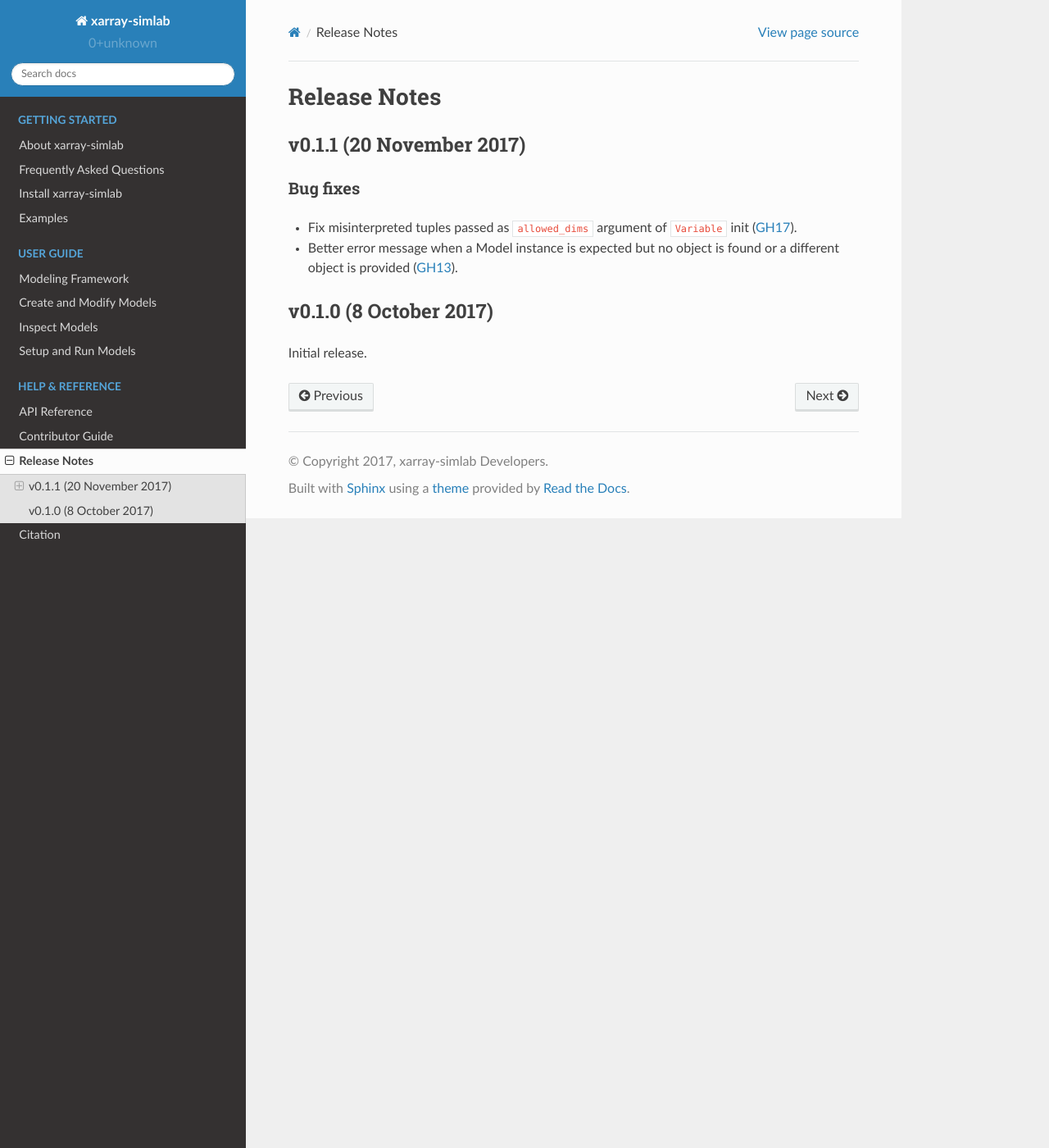
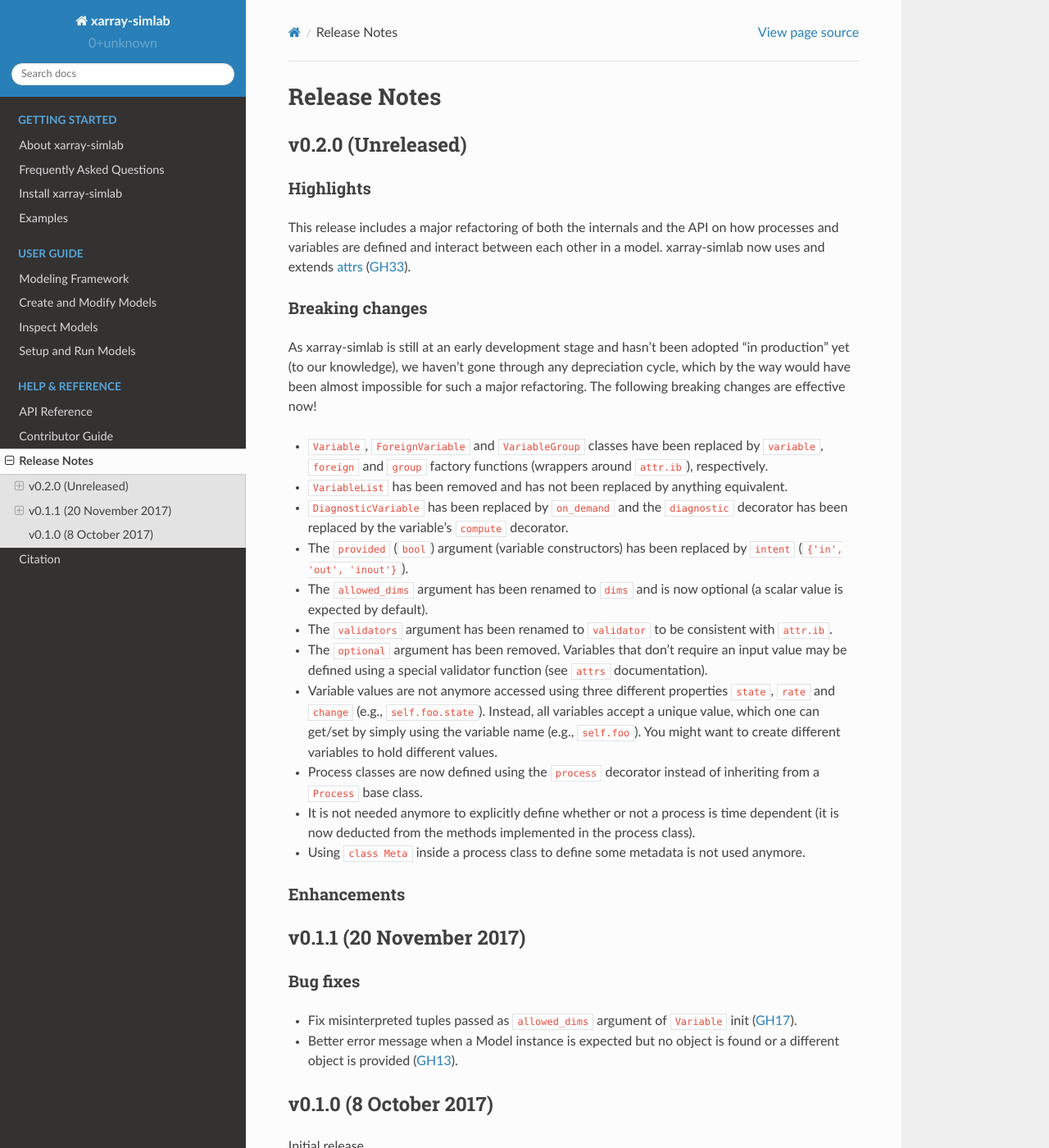
Before and after one commit to xarray-contrib/xarray-simlab, a Sphinx documentation site: the page built from doc/whats_new.rst, in a window 1280 px wide and 1400 px high. Shown: the whole window at 82% size. Built offline with Sphinx 7.4.7 and the Read the Docs theme 2.0.0, drawn with Linux system fonts in a browser that asks for light colours; pages that are not in the unit, such as notebooks, are missing from menus; the version number could not be read and is left out.

Commit message:
start writing what's new entries

```diff
--- a/doc/whats_new.rst
+++ b/doc/whats_new.rst
@@ -2,6 +2,63 @@
 
 Release Notes
 =============
+
+v0.2.0 (Unreleased)
+-------------------
+
+Highlights
+~~~~~~~~~~
+
+This release includes a major refactoring of both the internals and
+the API on how processes and variables are defined and interact
+between each other in a model. xarray-simlab now uses and extends
+attrs_ (:issue:`33`).
+
+.. _attrs: http://www.attrs.org
+
+Breaking changes
+~~~~~~~~~~~~~~~~
+
+As xarray-simlab is still at an early development stage and hasn't
+been adopted "in production" yet (to our knowledge), we haven't gone
+through any depreciation cycle, which by the way would have been
+almost impossible for such a major refactoring. The following breaking
+changes are effective now!
+
+- ``Variable``, ``ForeignVariable`` and ``VariableGroup`` classes have
+  been replaced by ``variable``, ``foreign`` and ``group`` factory
+  functions (wrappers around ``attr.ib``), respectively.
+- ``VariableList`` has been removed and has not been replaced by
+  anything equivalent.
+- ``DiagnosticVariable`` has been replaced by ``on_demand`` and the
+  ``diagnostic`` decorator has been replaced by the variable's
+  ``compute`` decorator.
+- The ``provided`` (``bool``) argument (variable constructors) has
+  been replaced by ``intent`` (``{'in', 'out', 'inout'}``).
+- The ``allowed_dims`` argument has been renamed to ``dims`` and is
+  now optional (a scalar value is expected by default).
+- The ``validators`` argument has been renamed to ``validator`` to be
+  consistent with ``attr.ib``.
+- The ``optional`` argument has been removed. Variables that don't
+  require an input value may be defined using a special validator
+  function (see ``attrs`` documentation).
+- Variable values are not anymore accessed using three different
+  properties ``state``, ``rate`` and ``change`` (e.g.,
+  ``self.foo.state``). Instead, all variables accept a unique value,
+  which one can get/set by simply using the variable name (e.g.,
+  ``self.foo``). You might want to create different variables to hold
+  different values.
+
+- Process classes are now defined using the ``process`` decorator
+  instead of inheriting from a ``Process`` base class.
+- It is not needed anymore to explicitly define whether or not a
+  process is time dependent (it is now deducted from the methods
+  implemented in the process class).
+- Using ``class Meta`` inside a process class to define some metadata
+  is not used anymore.
+
+Enhancements
+~~~~~~~~~~~~
 
 v0.1.1 (20 November 2017)
 -------------------------
```
